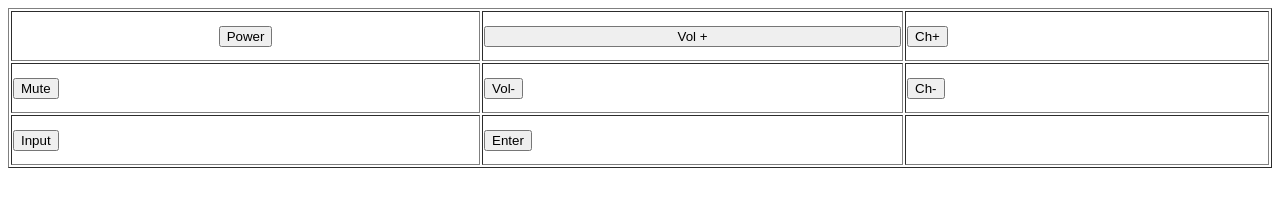
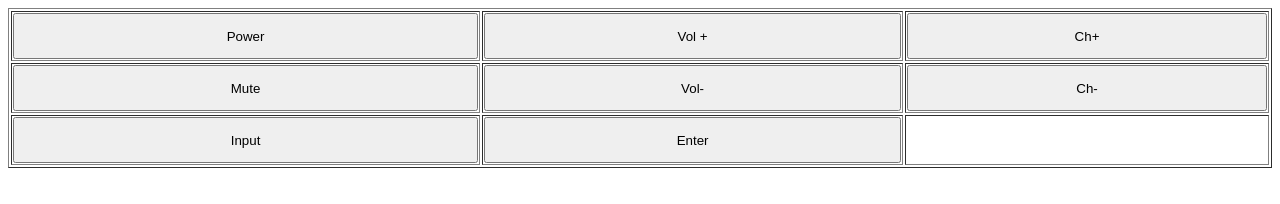
Before and after one commit to iceman198/lircremote, a website: page index.html in a window 1280 px wide. Drawn offline with nearby package versions, Linux system fonts and the light colour scheme.

Commit message:
some css

```diff
--- a/index.html
+++ b/index.html
@@ -1,6 +1,23 @@
 <html>
 <head>
     <title>Universal Remote Server</title>
+    <style type="text/css">
+        body {
+
+        }
+        table {
+            width: 100%;
+            height: 160px;
+        }
+        td {
+            text-align: center;
+            vertical-align: middle;
+        }
+        button {
+            width: 100%;
+            height: 100%;
+        }
+    </style>
 </head>
 <meta name="viewport" content="minimal-ui, width=device-width, initial-scale=1, maximum-scale=1, user-scalable=no">
 <script src="https://code.jquery.com/jquery-2.2.4.min.js"></script>
@@ -18,8 +35,8 @@
 <body>
     <table border=1 style="width:100%;height:160px;">
         <tr>
-            <td align=center><button onclick="sendCmd('KEY_POWER')">Power</button></td>
-            <td><button style="width:100%;" onclick="sendCmd('KEY_VOLUMEUP')">Vol +</button></td>
+            <td><button onclick="sendCmd('KEY_POWER')">Power</button></td>
+            <td><button onclick="sendCmd('KEY_VOLUMEUP')">Vol +</button></td>
             <td><button onclick="sendCmd('KEY_CHANNELUP')">Ch+</button></td>
         </tr>
         <tr>
```
